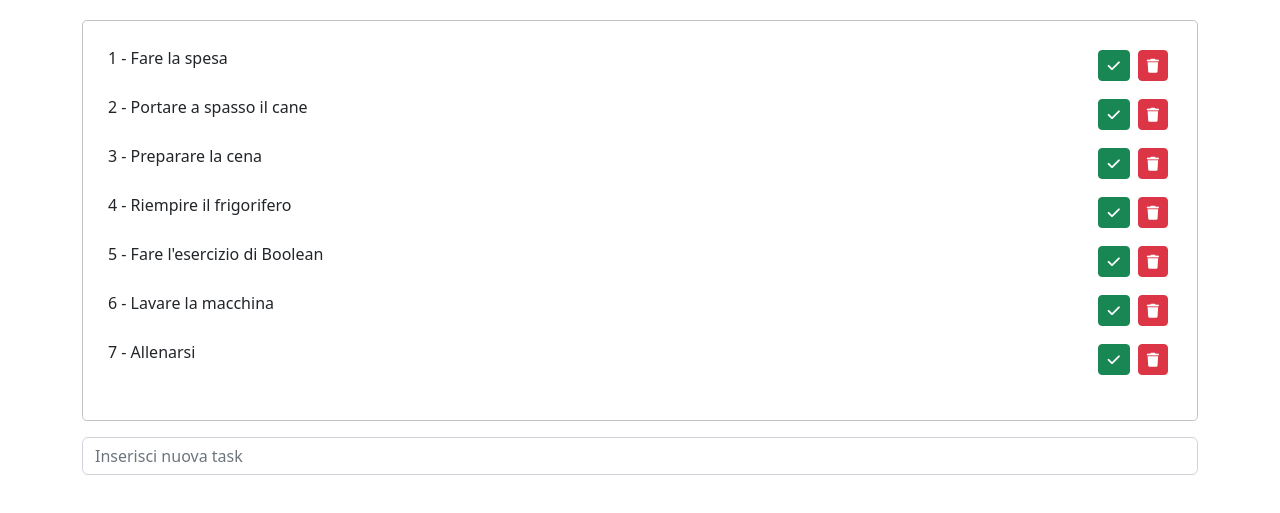
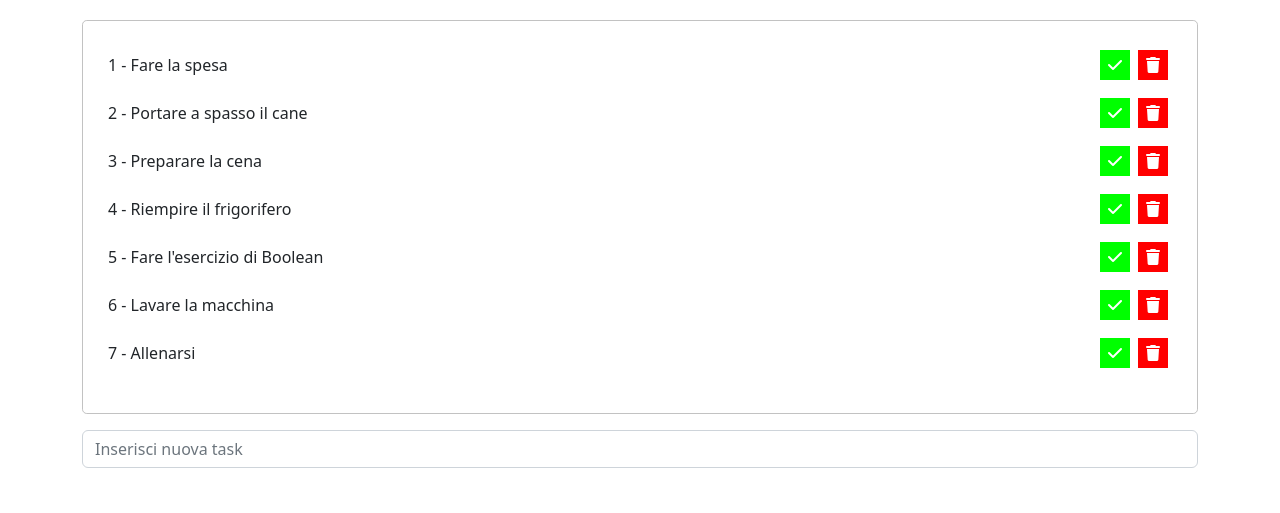
Before and after one commit to Huntney1/vue-todolist, a plain HTML site: page index.html in a window 1280 px wide. Shown: the part 71-584 px from the top of the page. Drawn offline with nearby package versions, Linux system fonts and the light colour scheme.

Commit message:
fix funzionamento tasc e fix css

```diff
--- a/css/style.css
+++ b/css/style.css
@@ -19,6 +19,24 @@
     padding: 5px;
 }
 
+/* Bottoni (Button) */
+
+/* Button size  */
+.button{
+    width: 30px;
+    height: 30px;
+    border: none;
+}
+
+.button-success{
+    background-color: lime;
+    color: white;
+}
+.button-danger{
+background-color: red;
+color: white;
+}
+
 /* Linea di sbarramento */
 .stroked{
     text-decoration: line-through;
@@ -29,7 +47,7 @@
     border-radius: 0.299em;
     height: 32px;
     width: 16rem;
-   align-items: center;
-   text-align: center;
+    align-items: center;
+   /*text-align: center; */
 
 }
--- a/index.html
+++ b/index.html
@@ -39,16 +39,22 @@
                     <div class="todolist-container">
                         <ul class="list-unstyled">
                             <li class="list-item" v-for="(item, index) in todolist">
-                                <div class="d-flex justify-content-between">
+                                <div class="d-flex justify-content-between align-items-center">
                                     <div :class="item.done ? 'stroked' : ''">
                                         {{index + 1}} - {{ item.text }}
                                     </div>
                                     <div>
                                         <!-- Check button -->
-                                        <button class="btn btn-sm btn-success btn-square m-1" @click="checkTask(index)"><i class="fas fa-check"></i>
+                                        <button v-if="!item.done" class="button button-success m-1"
+                                            @click="checkTask(index)"><i class="fas fa-check"></i>
                                         </button>
+                                        <!-- Times button -->
+                                        <button v-if="item.done" class="button button-danger m-1"
+                                            @click="checkTask(index)"><i class="fas fa-times"></i>
+                                        </button>
+
                                         <!-- Delete button -->
-                                        <button class="btn btn-square btn-sm btn-danger m-1"><i class="fas fa-trash"
+                                        <button class="button button-danger m-1"><i class="fas fa-trash"
                                                 @click="deleteTask(index)"></i>
                                         </button>
                                     </div>
@@ -58,7 +64,7 @@
                     </div>
                 </div>
             </div>
-            <div class="row mt-3">
+            <div class="row my-3">
                 <div class="col-12">
                     <!-- Inserimento nuovo elemento in lista -->
                     <div class="d-flex w-100">
--- a/js/script.js
+++ b/js/script.js
@@ -38,7 +38,11 @@ createApp({
     },
     methods: {
         addTask() {
-            this.todolist.push(this.newTask)
+            let object = {
+                text: this.newTask,
+                done: false
+            }
+            this.todolist.push(object)
             this.newTask = '';
         },
         deleteTask(index) {
```
